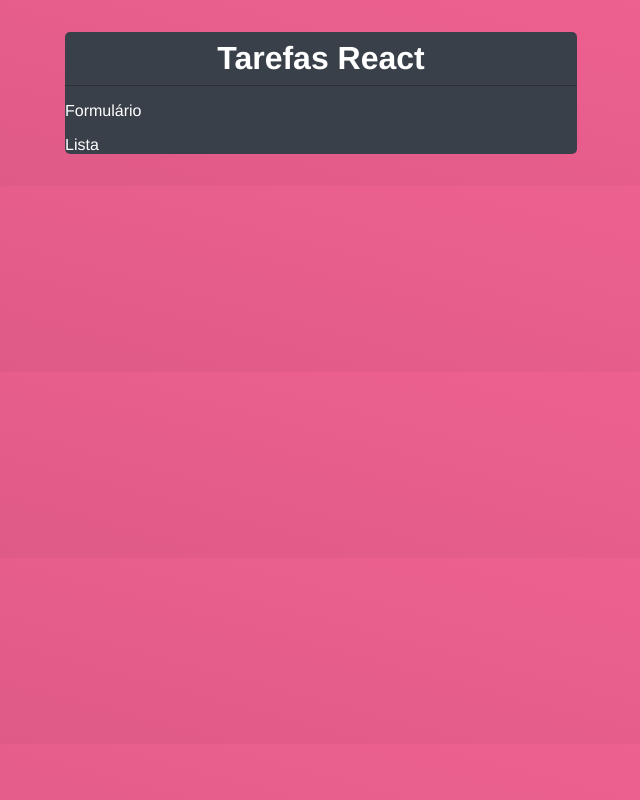
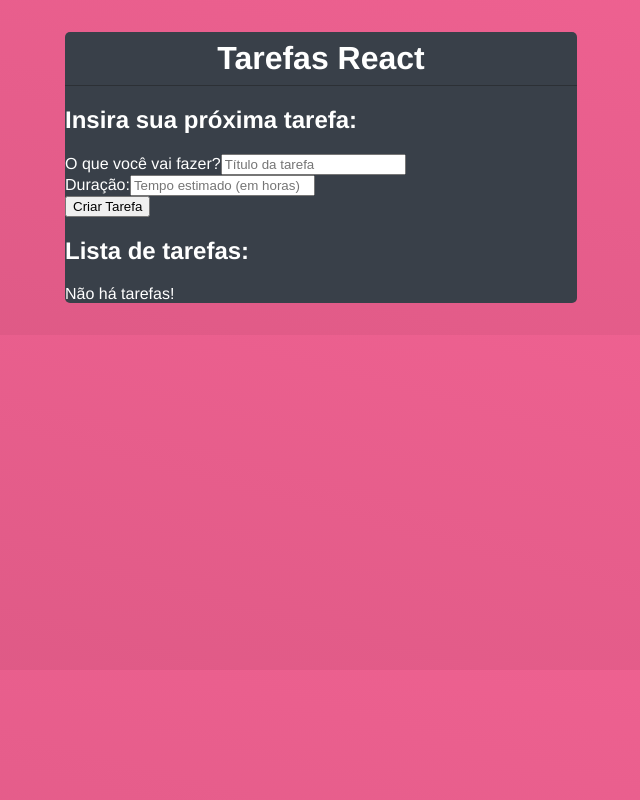
Before and after one commit to JoaoChaves65/Tarefas-App, a React (Create React App) app: page / in a window 1280 px wide. Shown: the whole page, without its empty margins (319-959 px from the left). Built offline with nearby package versions, Linux system fonts and the light colour scheme.

Commit message:
Funcionando o envio das informações da tarefa pro console

```diff
--- a/src/App.js
+++ b/src/App.js
@@ -6,10 +6,27 @@
 const API = "http://localhost:5000";
 
 function App() {
-  const [title, setTile] = useState("")
+  const [title, setTitle] = useState("")
   const [time, setTime] = useState("")
   const [tarefas, setTarefas] = useState([])
   const [loading, setLoading] = useState(false)
+
+  const handleSubmit = (e) => {
+    e.preventDefault();
+
+    const tarefa = {
+      id: Math.random(),
+      title,
+      time,
+      done: false,
+    };
+
+    // Envio pra api
+    console.log(tarefa)
+
+    setTitle("");
+    setTime("");
+  }
 
   return (
     <div className="App">
@@ -17,10 +34,36 @@
         <h1>Tarefas React</h1>
       </div>
       <div className="form-tarefa">
-        <p>Formulário</p>
+        <h2>Insira sua próxima tarefa:</h2>
+        <form onSubmit={handleSubmit}>
+          <div className="form-control">
+            <label htmlFor="title">O que você vai fazer?</label>
+            <input
+              type="text"
+              name="title"
+              placeholder="Título da tarefa"
+              onChange={(e) => setTitle(e.target.value)}
+              value={title || ""}
+              required
+            />
+          </div>
+          <div className="form-control">
+            <label htmlFor="time">Duração:</label>
+            <input
+              type="text"
+              name="time"
+              placeholder="Tempo estimado (em horas)"
+              onChange={(e) => setTime(e.target.value)}
+              value={time || ""}
+              required
+            />
+          </div>
+          <input type="submit" value="Criar Tarefa"/>
+        </form>
       </div>
       <div className="list-tarefa">
-        <p>Lista</p>
+        <h2>Lista de tarefas:</h2>
+        {tarefas.length === 0 && <p>Não há tarefas!</p>}
       </div>
 
     </div>
```
